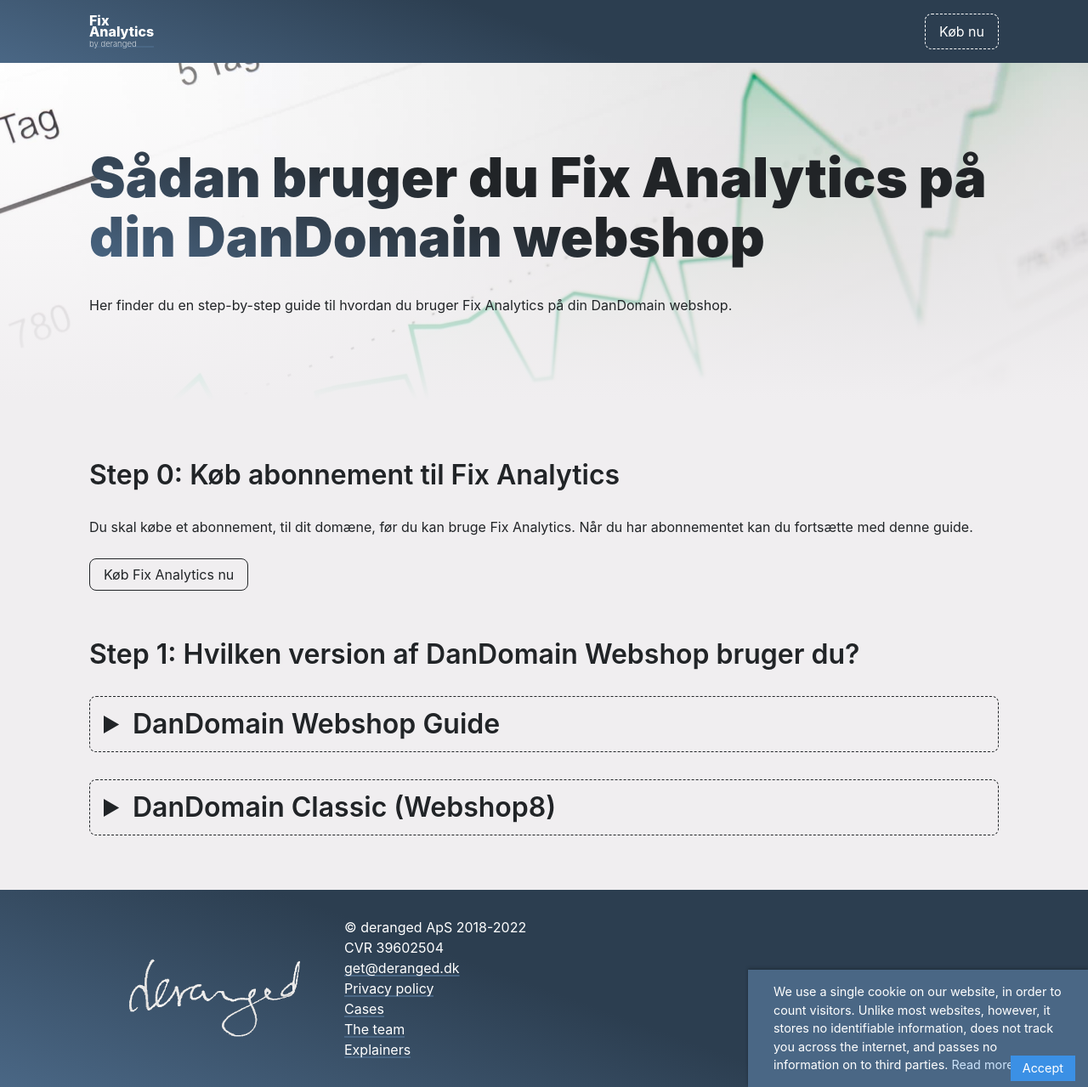
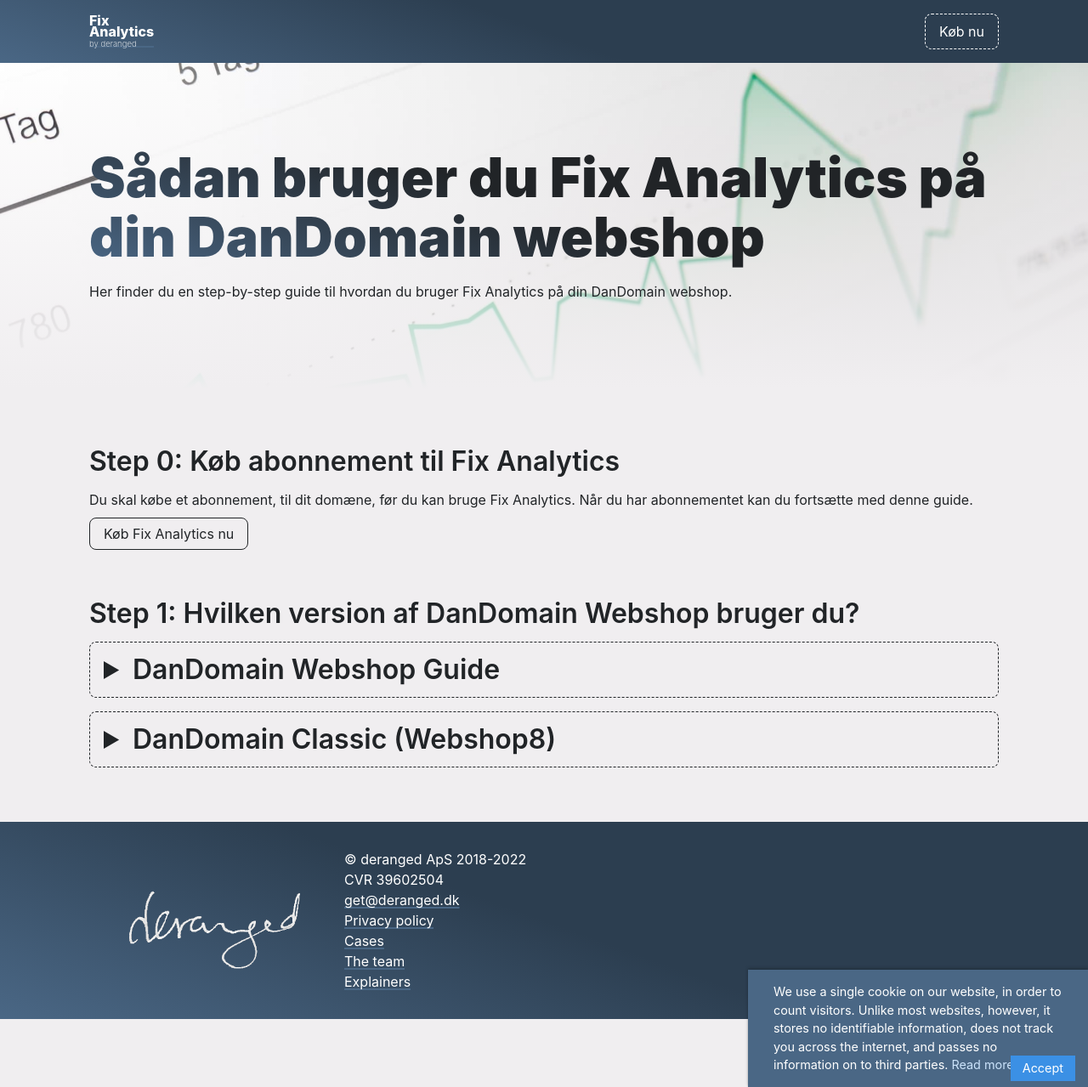
Before and after one commit to derangeddk/deranged.dk, a Jekyll site: the page built from da/fix-analytics/dandomain/index.html, in a window 1280 px wide. Shown: the whole page at 85% size. Built offline with Jekyll 4.4.1, drawn with Linux system fonts in a browser that asks for light colours.

Commit message:
Use the new/changed classes.

```diff
--- a/_includes/fix-analytics-dandomain-pitch.html
+++ b/_includes/fix-analytics-dandomain-pitch.html
@@ -4,7 +4,7 @@
       <h2 class="heading heading--medium text--shiny">
         {{ include.text_content.title }}
       </h2>
-      <p class="u-mt-md">
+      <p class="u-mt-sm">
         {{ include.text_content.body }}
       </p>
       <p class="u-mt-sm">
--- a/_includes/fix-analytics-hero.html
+++ b/_includes/fix-analytics-hero.html
@@ -4,7 +4,7 @@
     <h1 class="heading heading--big text--centered">
       {{ include.text_content.title }}
     </h1>
-    <h2 class="text--centered mt-6">
+    <h2 class="text--centered u-mt-lg">
       {{ include.text_content.subtitle }}
     </h2>
     <div class="card u-mt-lg">
--- a/_includes/fix-analytics-risk-and-price.html
+++ b/_includes/fix-analytics-risk-and-price.html
@@ -21,7 +21,7 @@
               {{ include.text_content.pricing_body2 }}
             </p>
           </div>
-          <div class="card__text mt-4">
+          <div class="card__text u-mt-sm">
             <h3>
               {{ include.text_content.pricing_form_title }}
             </h3>
--- a/da/fix-analytics/dandomain/index.html
+++ b/da/fix-analytics/dandomain/index.html
@@ -9,7 +9,7 @@
     <h1 class="heading heading--big text--shiny">
       Sådan bruger du Fix Analytics på din DanDomain webshop
     </h1>
-    <p class="u-mt-md">
+    <p class="u-mt-sm">
       Her finder du en step-by-step guide til hvordan du bruger Fix Analytics på din DanDomain webshop.
     </p>
   </div>
@@ -17,20 +17,20 @@
 
 <div class="container u-mb-lg">
   <section>
-    <h2 class="heading heading--small u-mb-md" id="0">
+    <h2 class="heading heading--small u-mb-sm" id="0">
       Step 0: Køb abonnement til Fix Analytics
     </h2>
     <p>
         Du skal købe et abonnement, til dit domæne, før du kan bruge Fix Analytics. Når du har abonnementet kan du fortsætte med denne guide.
     </p>
 
-    <div class="u-mt-md">
+    <div class="u-mt-sm">
       <a data-signup-button class="button" href="/da/fix-analytics/signup?redirectUrl=/da/fix-analytics/dandomain%231&redirectName=DanDomain-guiden">
         Køb Fix Analytics nu
       </a>
     </div>
 
-    <h2 class="heading heading--small u-mb-md u-mt-lg" id="1">
+    <h2 class="heading heading--small u-mb-sm u-mt-lg" id="1">
       Step 1: Hvilken version af DanDomain Webshop bruger du?
     </h2>
 
@@ -39,7 +39,7 @@
       <summary class="button button--dashed heading heading--small" id="dandomain-webshop-guide">
         DanDomain Webshop Guide
       </summary>
-      <div class="card u-mt-md">
+      <div class="card u-mt-sm">
         <div class="card__body">
           <h3 class="card__header heading--x-small" id="1a">
             <strong>Step 1a:</strong> Log ind og gå til 'Apps'
@@ -47,7 +47,7 @@
           <p>
             Log ind på din Dandomain Webshop og tryk på menupunktet 'Apps' i menuen til venstre.
           </p>
-          <a class="u-mt-md" href="/da/fix-analytics/dandomain/image-1a.jpg" target="_blank">
+          <a class="u-mt-sm" href="/da/fix-analytics/dandomain/image-1a.jpg" target="_blank">
             <img alt="dandomain guide billede 1a" src="/da/fix-analytics/dandomain/image-1a.jpg" />
           </a>
         </div>
@@ -61,7 +61,7 @@
           <p>
             Du skal måske lede lidt for at finde den i listen.
           </p>
-          <a class="u-mt-md" href="/da/fix-analytics/dandomain/image-2a.jpg" target="_blank">
+          <a class="u-mt-sm" href="/da/fix-analytics/dandomain/image-2a.jpg" target="_blank">
             <img alt="dandomain guide billede 2a" src="/da/fix-analytics/dandomain/image-2a.jpg" />
           </a>
         </div>
@@ -75,7 +75,7 @@
           <p>
             Tryk 'Brug proxy / transport url til Google Analytics' for at vise feltet hvor du indtaster 'https://ga-proxy.deranged.dk'. Husk at trykke 'Gem' bagefet.
           </p>
-          <a class="u-mt-md" href="/da/fix-analytics/dandomain/image-3a.jpg" target="_blank">
+          <a class="u-mt-sm" href="/da/fix-analytics/dandomain/image-3a.jpg" target="_blank">
             <img alt="dandomain guide billede 3a" src="/da/fix-analytics/dandomain/image-3a.jpg" />
           </a>
         </div>
@@ -84,11 +84,11 @@
 
 
     <!-- Guide #2 -->
-    <details class="u-mt-md">
+    <details class="u-mt-sm">
       <summary class="button button--dashed heading heading--small" id="dandomain-classic-guide">
         DanDomain Classic (Webshop8)
       </summary>
-      <div class="card u-mt-md">
+      <div class="card u-mt-sm">
         <div class="card__body">
           <h3 class="card__header heading--x-small" id="1b">
             <strong>Step 1b:</strong> Log ind og gå til 'Shopindstillinger'
@@ -96,7 +96,7 @@
           <p>
             Du finder det ved at trykke 'Indstillinger', derefter 'Shopindstillinger'.
           </p>
-          <a class="u-mt-md" href="/da/fix-analytics/dandomain/image-1b.jpg" target="_blank">
+          <a class="u-mt-sm" href="/da/fix-analytics/dandomain/image-1b.jpg" target="_blank">
             <img alt="dandomain guide billede 1b" src="/da/fix-analytics/dandomain/image-1b.jpg" />
           </a>
         </div>
@@ -110,7 +110,7 @@
           <p>
             Du finder punktet inde på midten af siden.
           </p>
-          <a class="u-mt-md" href="/da/fix-analytics/dandomain/image-2b.jpg" target="_blank">
+          <a class="u-mt-sm" href="/da/fix-analytics/dandomain/image-2b.jpg" target="_blank">
             <img alt="dandomain guide billede 2b" src="/da/fix-analytics/dandomain/image-2b.jpg" />
           </a>
         </div>
@@ -124,7 +124,7 @@
           <p>
             Under 'Tracking' finder du punktet 'Alternativ analytics URL' hvor du indtaster 'https://ga-proxy.deranged.dk'. Husk at trykke 'Gem'.
           </p>
-          <a class="u-mt-md" href="/da/fix-analytics/dandomain/image-3b.jpg" target="_blank">
+          <a class="u-mt-sm" href="/da/fix-analytics/dandomain/image-3b.jpg" target="_blank">
             <img alt="dandomain guide billede 3b" src="/da/fix-analytics/dandomain/image-3b.jpg" />
           </a>
         </div>
```
